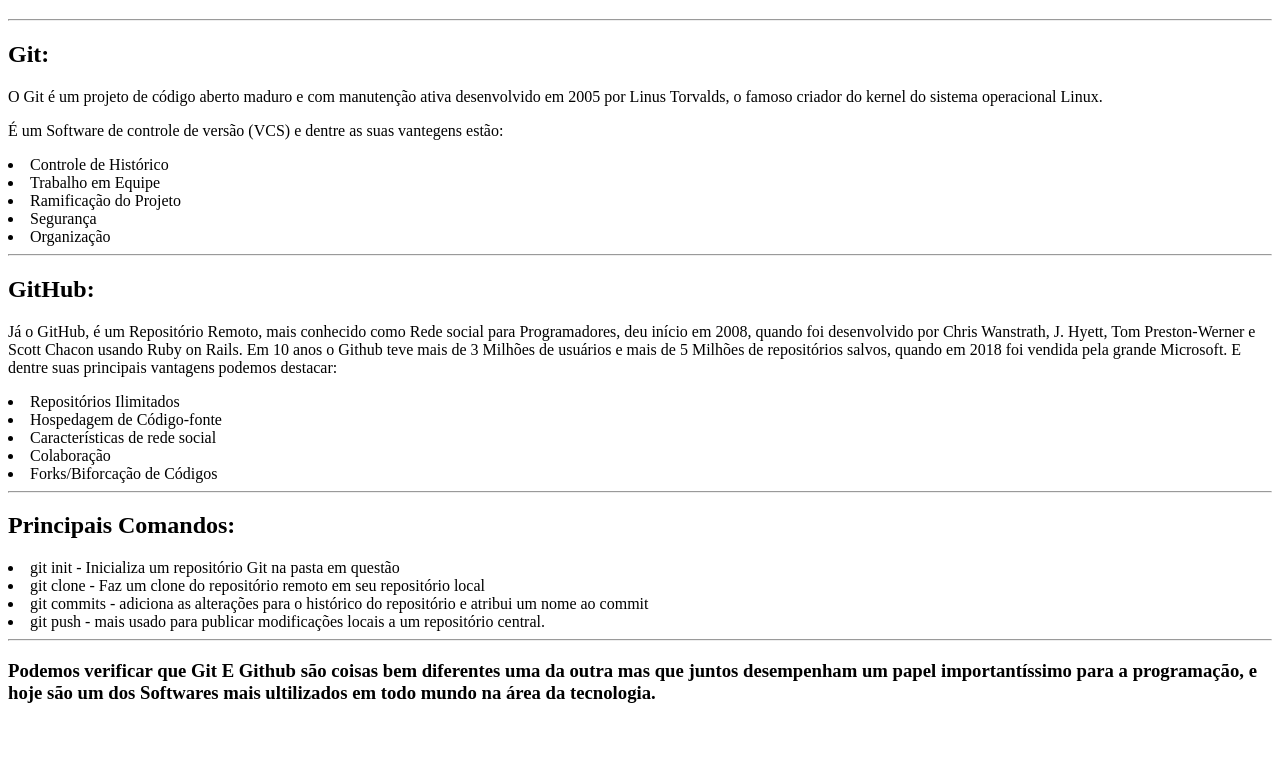
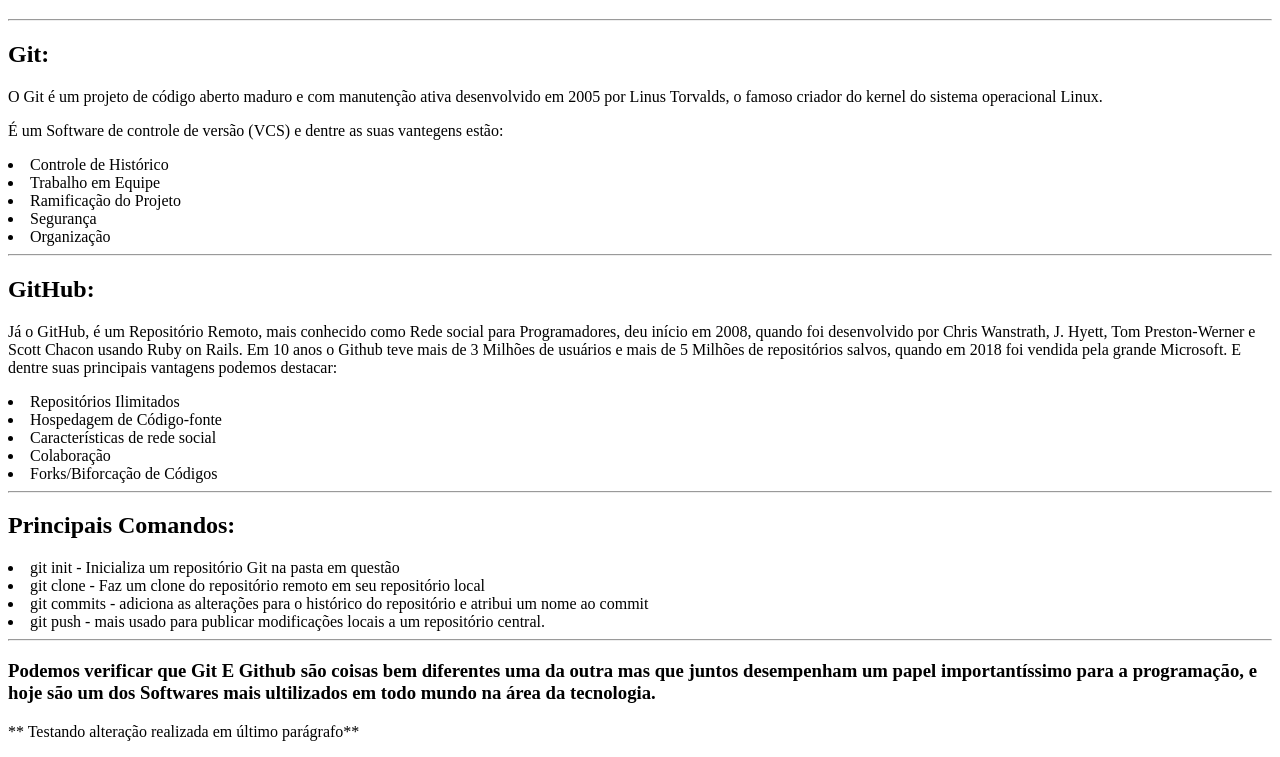
Before and after one commit to paulofrancadev/dio-desafio-github-primeiro-repositorio, a plain HTML site: page conteudo/index.html in a window 1280 px wide. Shown: the part 61-818 px from the top of the page. Drawn offline with Linux system fonts and the light colour scheme.

Commit message:
Adicionando mais um parágrafo
Adicionei último parágrafo através do Editor de texto para teste.

```diff
--- a/conteudo/index.html
+++ b/conteudo/index.html
@@ -38,6 +38,8 @@
     <hr>
     <h3>Podemos verificar que Git E Github são coisas bem diferentes uma da outra mas que juntos desempenham um papel importantíssimo para a programação, e hoje são um dos Softwares mais ultilizados em todo mundo na área da tecnologia. </h3>
 
+    <p>** Testando alteração realizada em último parágrafo**</p>
+
 </head>
 <body>
 
```
